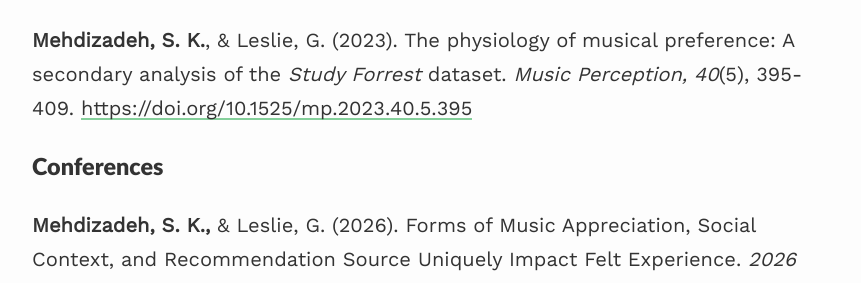
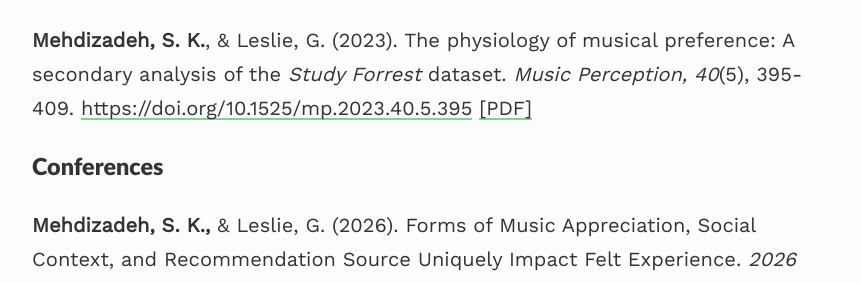
Before and after one commit to smehdizadeh/smehdizadeh.github.io, a Jekyll site: the page built from _pages/research.md, in a window 1280 px wide. Shown: the part 747-1030 px from the top of the page, without its empty margins (208-1069 px from the left). Built offline with Jekyll 4.4.1, drawn with Linux system fonts in a browser that asks for light colours; nearby versions of some CDN libraries.

Commit message:
Update research.md

```diff
--- a/_pages/research.md
+++ b/_pages/research.md
@@ -17,7 +17,7 @@
 
 Ren, Y., **Mehdizadeh, S. K.**, Leslie, G., & Brown, T. I. (2024). Affective Music During Episodic Memory Recollection Modulates Subsequent False Emotional Memory Traces: An fMRI Study. *Cognitive, Affective, and Behavioral Neuroscience, 24*(5),912-930. [https://doi.org/10.3758/s13415-024-01200-0](https://doi.org/10.3758/s13415-024-01200-0)
 
-**Mehdizadeh, S. K.**, & Leslie, G. (2023). The physiology of musical preference: A secondary analysis of the *Study Forrest* dataset. *Music Perception, 40*(5), 395-409. [https://doi.org/10.1525/mp.2023.40.5.395](https://doi.org/10.1525/mp.2023.40.5.395)
+**Mehdizadeh, S. K.**, & Leslie, G. (2023). The physiology of musical preference: A secondary analysis of the *Study Forrest* dataset. *Music Perception, 40*(5), 395-409. [https://doi.org/10.1525/mp.2023.40.5.395](https://doi.org/10.1525/mp.2023.40.5.395) [[PDF]](/assets/files/MP_2023_final_proof.pdf)
 
 ### Conferences ###
 
```
